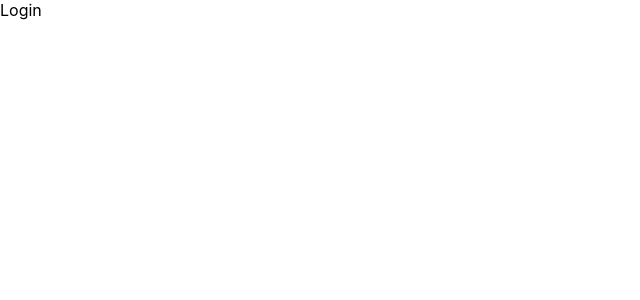
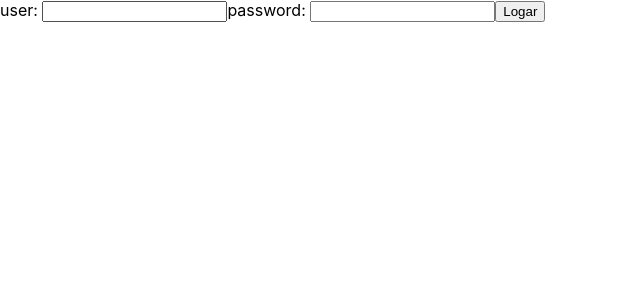
Before and after one commit to Arthur-Jr/trybe, a React (Create React App) app in the folder exercises/module_2/bloco_16/dia_3/exercise/: page /login in a window 1280 px wide. Shown: the top 300 px of the page, without its empty margins (0-640 px from the left). Built offline with nearby package versions, Linux system fonts and the light colour scheme.

Commit message:
Implementa a login page.

```diff
--- /dev/null
+++ b/exercises/module_2/bloco_16/dia_3/exercise/src/components/Button.jsx
@@ -0,0 +1,17 @@
+import React from 'react';
+import PropTypes from 'prop-types';
+
+export default class Button extends React.Component {
+  render() {
+    const { handleClick, text } = this.props;
+
+    return(
+      <button type="button" onClick={ handleClick }>{ text }</button>
+    );
+  }
+}
+
+Button.propTypes = {
+  handleClick: PropTypes.func.isRequired,
+  text: PropTypes.string.isRequired,
+};
--- /dev/null
+++ b/exercises/module_2/bloco_16/dia_3/exercise/src/components/Input.jsx
@@ -0,0 +1,28 @@
+import React from 'react';
+import PropTypes from 'prop-types';
+
+export default class Input extends React.Component {
+  render() {
+    const { name, onChange, type, value } = this.props;
+    return(
+      <label htmlFor={ name }>
+        { `${name}: ` }
+
+        <input
+          id={ name }
+          name={ name }
+          onChange={ onChange }
+          type={ type }
+          value={ value }
+        />
+      </label>
+    );
+  }
+}
+
+Input.propTypes = {
+  name: PropTypes.string.isRequired,
+  onChange: PropTypes.func.isRequired,
+  type: PropTypes.string.isRequired,
+  value: PropTypes.string.isRequired,
+};
--- a/exercises/module_2/bloco_16/dia_3/exercise/src/pages/Home.jsx
+++ b/exercises/module_2/bloco_16/dia_3/exercise/src/pages/Home.jsx
@@ -1,5 +1,6 @@
 import React from 'react';
 import PropTypes from 'prop-types';
+import Button from '../components/Button';
 
 export default class Home extends React.Component {
   constructor(props) {
@@ -16,7 +17,7 @@ export default class Home extends React.Component {
   render() {
     return(
       <div>
-        <button type="button" onClick={ this.handleClick }>Fazer Login</button>
+        <Button handleClick={ this.handleClick } text='Fazer Login' />
       </div>
     );
   }
--- a/exercises/module_2/bloco_16/dia_3/exercise/src/pages/Login.jsx
+++ b/exercises/module_2/bloco_16/dia_3/exercise/src/pages/Login.jsx
@@ -1,11 +1,89 @@
 import React from 'react';
+import PropTypes from 'prop-types';
+import Button from '../components/Button';
+import Input from '../components/Input';
+import { connect } from 'react-redux';
+import { login } from '../redux/actions';
 
-export default class Login extends React.Component {
+class Login extends React.Component {
+  constructor(props) {
+    super(props);
+
+    this.state = {
+      user: '',
+      password: '',
+    };
+
+    this.handleChange = this.handleChange.bind(this);
+    this.handleClick = this.handleClick.bind(this);
+  }
+
+  handleChange({ target: { value, name } }) {
+    this.setState({ [name]: value });
+  }
+
+  handleClick() {
+    const { history, loginDispatch } = this.props;
+    const { user, password } = this.state;
+    const userValidate = this.validateUser(user);
+    const passwordValidate = this.validatePassword(password);
+
+    if( userValidate && passwordValidate ) {
+      const data = { ...this.state };
+      loginDispatch(data);
+      history.push('/clients');
+    } else {
+      alert('Usuario ou senha invalido');
+    }
+  }
+
+  validateUser(user) {
+    if (/^\w+([.-]?\w+)*@\w+([.-]?\w+)*(\.\w{2,3})+$/.test(user)) {
+      return true;
+    }
+    return false;
+    // Olhei sobre o regex para email, neste link:
+    // https://www.w3resource.com/javascript/form/email-validation.php
+  }
+
+  validatePassword(password) {
+    return password.length >= 6 ? true : false;
+  }
+
   render() {
+    const { user, password } = this.state;
+
     return(
       <div>
-        Login
+        <Input
+          name={ 'user' }
+          type={ 'text' }
+          onChange={ this.handleChange }
+          value={ user }
+        />
+
+        <Input
+          name={ 'password' }
+          type={ 'password' }
+          onChange={ this.handleChange }
+          value={ password }
+        />
+
+        <Button handleClick={ this.handleClick } text='Logar' />
       </div>
     );
   }
 }
+
+const mapToDispatchToProps = (dispatch) => ({
+  loginDispatch: (loginData) => dispatch(login(loginData)),
+});
+
+export default connect(null, mapToDispatchToProps)(Login);
+
+Login.propTypes = {
+  history: PropTypes.shape({
+    push: PropTypes.func,
+  }).isRequired,
+  loginDispatch: PropTypes.func.isRequired,
+};
--- a/exercises/module_2/bloco_16/dia_3/exercise/src/redux/actions/index.js
+++ b/exercises/module_2/bloco_16/dia_3/exercise/src/redux/actions/index.js
@@ -1,3 +1,3 @@
-export const NEW_ACTION = 'NEW_ACTION';
+export const LOGIN_ACTION = 'LOGIN_ACTION';
 
-export const action = (payload) => ({ type: NEW_ACTION, payload });
+export const login = (data) => ({ type: LOGIN_ACTION, data });
--- /dev/null
+++ b/exercises/module_2/bloco_16/dia_3/exercise/src/redux/reducers/LoginReducer.js
@@ -0,0 +1,14 @@
+import { LOGIN_ACTION } from '../actions';
+
+const INITIAL_STATE = {};
+
+function loginReducer (state = INITIAL_STATE, action) {
+  switch(action.type) {
+    case LOGIN_ACTION:
+      return { ...action.data };
+    default:
+      return state;
+  }
+}
+
+export default loginReducer;
--- a/exercises/module_2/bloco_16/dia_3/exercise/src/redux/reducers/index.js
+++ b/exercises/module_2/bloco_16/dia_3/exercise/src/redux/reducers/index.js
@@ -1,6 +1,6 @@
 import { combineReducers } from 'redux';
-import reducer from './reducer';
+import loginReducer from './LoginReducer';
 
-const rootReducer = combineReducers({ reducer });
+const rootReducer = combineReducers({ loginReducer });
 
 export default rootReducer;
--- a/exercises/module_2/bloco_16/dia_3/exercise/src/redux/reducers/reducer.js
+++ /dev/null
@@ -1,10 +0,0 @@
-const INITIAL_STATE = {};
-
-function reducer (state = INITIAL_STATE, action) {
-  switch(action.type) {
-    default:
-      return state;
-  }
-}
-
-export default reducer;
```
